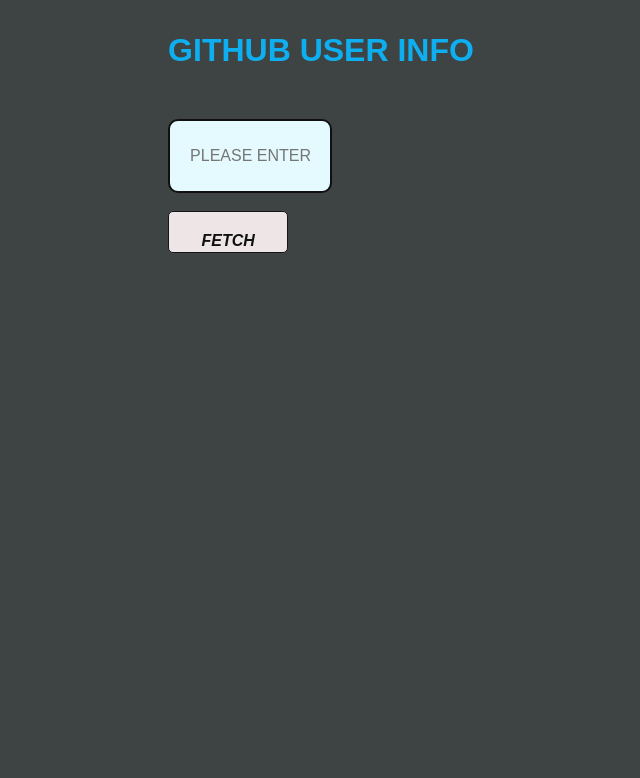
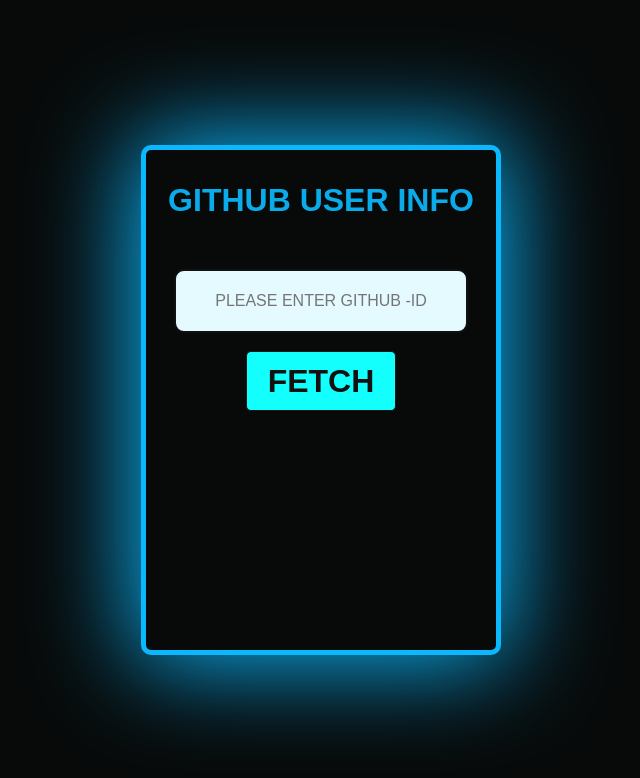
Before and after one commit to HRIDAY-SHINDE/DEVSOC-Module-2, a plain HTML site: page index.html in a window 1280 px wide. Shown: the whole page, without its empty margins (319-959 px from the left). Drawn offline with Linux system fonts and the light colour scheme.

Commit message:
Update style.css

```diff
--- a/style.css
+++ b/style.css
@@ -1,49 +1,53 @@
 body {
     display: flex;
     flex-direction: column;
-    align-items: center;
-    background-color: #3e4344;
+    background-color: #080a0a;
     margin: 0;
     font-family: Arial, sans-serif;
 }
 
-.flex-container {
-    align-items: center;
-    border: 5px solid #111114;
+.container {
+    /* align-items: center; */
+    border: 5px solid #0bb8fd;
     border-radius: 10px;
+    text-align: center;
     position: absolute;
+    box-shadow: 0px 0px 100px 7px #0bb8fd;
     top: 50%;
     left: 50%;
     transform: translate(-50%, -50%);
-    width: 300px;
-    height: 300px;
-    background-color: #13d6ff
+    width: 350px;
+    height: 500px;
+    background-color: #080a0a
 }
 
 .button {
 
-    height: 30px;
-    width: 120px;
-    padding: 20px;
+    height: 60px;
+    width: 150px;
+    text-align: center;
+    padding: 10px;
     background-color: #fff;
     border-radius: 5px;
     border: 0.5px solid #161617;
-    background-color: #eee6e6;
-    font-size: 1rem;
-    font-style: italic;
+    background-color: #12fffd;
+    font-size: 2rem;
+
     color: #121111;
 
 }
 
 .button:hover {
-    background-color: #b7dfe0;
+    background-color: #aaf0f1;
 }
 
 .textbox {
-    height: 30px;
-    width: 120px;
+    height: 20px;
+    width: 250px;
+    text-align: center;
     padding: 20px;
     border-radius: 10px;
+
     border: 2px solid #101012;
     background-color: #e4faff;
     font-size: 1rem;
@@ -53,10 +57,20 @@
 }
 
 .textbox:hover {
-    background-color: #85c3bb;
+    background-color: #c2f0ea;
 }
 
 .result-container {
-    background-color: #42c9f6ea;
+    background-color: #080a0a;
     font-style: italic;
+
+    color: #12fffd;
 }
+
+.button_sec {
+    align-items: center;
+}
+
+.input {
+    align-items: center;
+}
```
